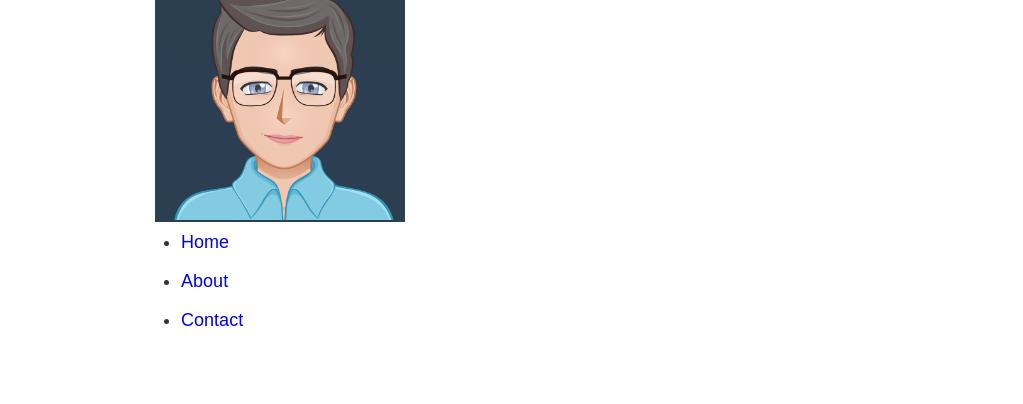
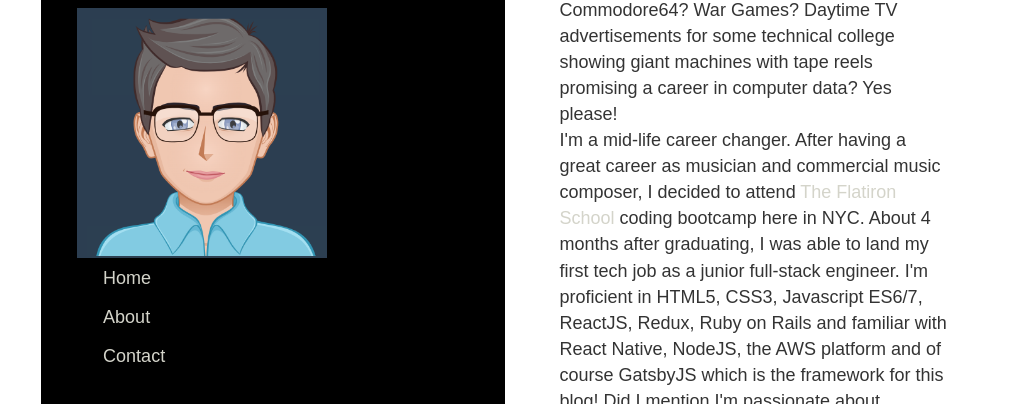
Before and after one commit to dsound-zz/50AndFullStack, a Gatsby site: page /about in a window 1280 px wide. Shown: the part 146-550 px from the top of the page, without its empty margins (128-1151 px from the left). Built offline with nearby package versions, Linux system fonts and the light colour scheme; Gatsby itself is replaced by a stand-in of ours.

Commit message:
creating sidebar

```diff
--- a/package.json
+++ b/package.json
@@ -16,6 +16,7 @@
   "dependencies": {
     "@babel/core": "^7.11.1",
     "@contentful/rich-text-react-renderer": "^14.1.1",
+    "classnames": "^2.2.6",
     "disqus-react": "^1.0.9",
     "gatsby": "^2.24.32",
     "gatsby-image": "^2.4.14",
--- a/src/components/layout.js
+++ b/src/components/layout.js
@@ -1,19 +1,29 @@
-import React from "react";
-import Header from './header';
-import Footer from './footer';
-import '../styles/index.scss'
-import layoutStyles from './layout.module.scss'
+import React from "react"
+import Footer from "./footer"
+import Sidebar from "./sidebar"
+import "../styles/index.scss"
+import layoutStyles from "./layout.module.scss"
+import cx from "classnames"
 
 const Layout = props => {
-    return (
-        <div className={layoutStyles.container}>
-            <div className={layoutStyles.content}>
-            <Header />
-            {props.children}
-            </div>
+  return (
+    <div className={layoutStyles.container}>
+      <div className={layoutStyles.flexGrid}>
+        <div className={cx(layoutStyles.column, layoutStyles.sidebar)}>
+          <Sidebar />
+        </div>
+        <div className={cx(layoutStyles.column, layoutStyles.content)}>
+          {props.children}
+        </div>
+            <div className={layoutStyles.row}>
+          <div className={layoutStyles.footer}>
+
             <Footer />
+          </div>
         </div>
-    )
+      </div>
+    </div>
+  )
 }
 
-export default Layout;
+export default Layout
--- a/src/components/layout.module.scss
+++ b/src/components/layout.module.scss
@@ -1,12 +1,51 @@
 .container {
     margin: 0 auto;
-    max-width: 750px;
+    max-width: 960px;
     padding: 1rem;
-    display: flex;
-    flex-direction: column;
     min-height: 100vh;
 }
 
+.flexGrid {
+    display: flex;
+    flex-direction: row;
+    flex-wrap: wrap;
+    margin: auto -1rem 1rem;
+}
+
+.column {
+    margin-left: 0.5rem;
+    margin-right: 0.5rem;
+    padding: 2rem;
+}
+
+.row {
+    display: block;
+    width: 100%;
+}
+
+.sidebar {
+    flex: 1;
+    background: black;
+}
+
 .content {
-    flex-grow: 1;
+    flex: 5;
+    width: 20rem;
 }
+
+.footer {
+    border: 2px blue solid;
+}
+
+a {
+    color: #d4d4ca;
+    text-decoration: none;
+}
+
+a:hover {
+    color: white;
+}
+
+a:visited {
+    color: #d4d4ca;
+}
--- /dev/null
+++ b/src/components/sidebar.js
@@ -0,0 +1,60 @@
+import React from "react"
+import { Link, graphql, useStaticQuery } from "gatsby"
+import sidebarStyles from "./sidebar.module.scss"
+import Img from "gatsby-image"
+
+
+const Sidebar = () => {
+    const data = useStaticQuery(graphql`
+        query {
+        site {
+            siteMetadata {
+            title
+            }
+        }
+        avatar: file(relativePath: { eq: "images/avatar.png" }) {
+            childImageSharp {
+            fixed(width: 250, height: 250) {
+                ...GatsbyImageSharpFixed
+            }
+            }
+        }
+        }
+    `)
+
+  return (
+
+    <aside className={sidebarStyles.sidebar}>
+      <h1>
+        <Link className={sidebarStyles.title} to="/blog">
+          {data.site.siteMetadata.title}
+        </Link>
+      </h1>
+      <Link to="/blog">
+      <Img fixed={data.avatar.childImageSharp.fixed} />
+      </Link>
+      <br />
+      <nav>
+        <ul className={sidebarStyles.navList}>
+          <li>
+            <Link className={sidebarStyles.navItem} to="/blog">
+              Home
+            </Link>
+          </li>
+          <li>
+            <Link className={sidebarStyles.navItem} to="/about">
+              About
+            </Link>
+          </li>
+          <li>
+            <Link className={sidebarStyles.navItem} to="/contact">
+              Contact
+            </Link>
+          </li>
+        </ul>
+      </nav>
+    </aside>
+  )
+}
+
+export default Sidebar;
--- /dev/null
+++ b/src/components/sidebar.module.scss
@@ -0,0 +1,25 @@
+.sidebar {
+    padding: 1rem 0 3rem;
+}
+
+.title {
+    font-size: 2.8rem;
+    text-decoration: none;
+}
+
+.nav-list {
+    display: flex;
+    list-style-type: none;
+    margin: 0;
+}
+
+.nav-item {
+    font-size: 1.3rem;
+    margin-right: 1.3rem;
+    text-decoration: none;
+
+}
+
+.link {
+
+}
--- a/src/pages/about.module.scss
+++ b/src/pages/about.module.scss
@@ -3,15 +3,3 @@
     display: inline-block;
     margin-bottom: 1em;
 }
-
-a {
-    text-decoration: none;
-}
-
-a:hover {
-    background: #e4e4e4;
-}
-
-a:visited {
-    color: black;
-}
```
Also changed, not shown: colors.js (added, +9 -0 lines), 2 other files.
